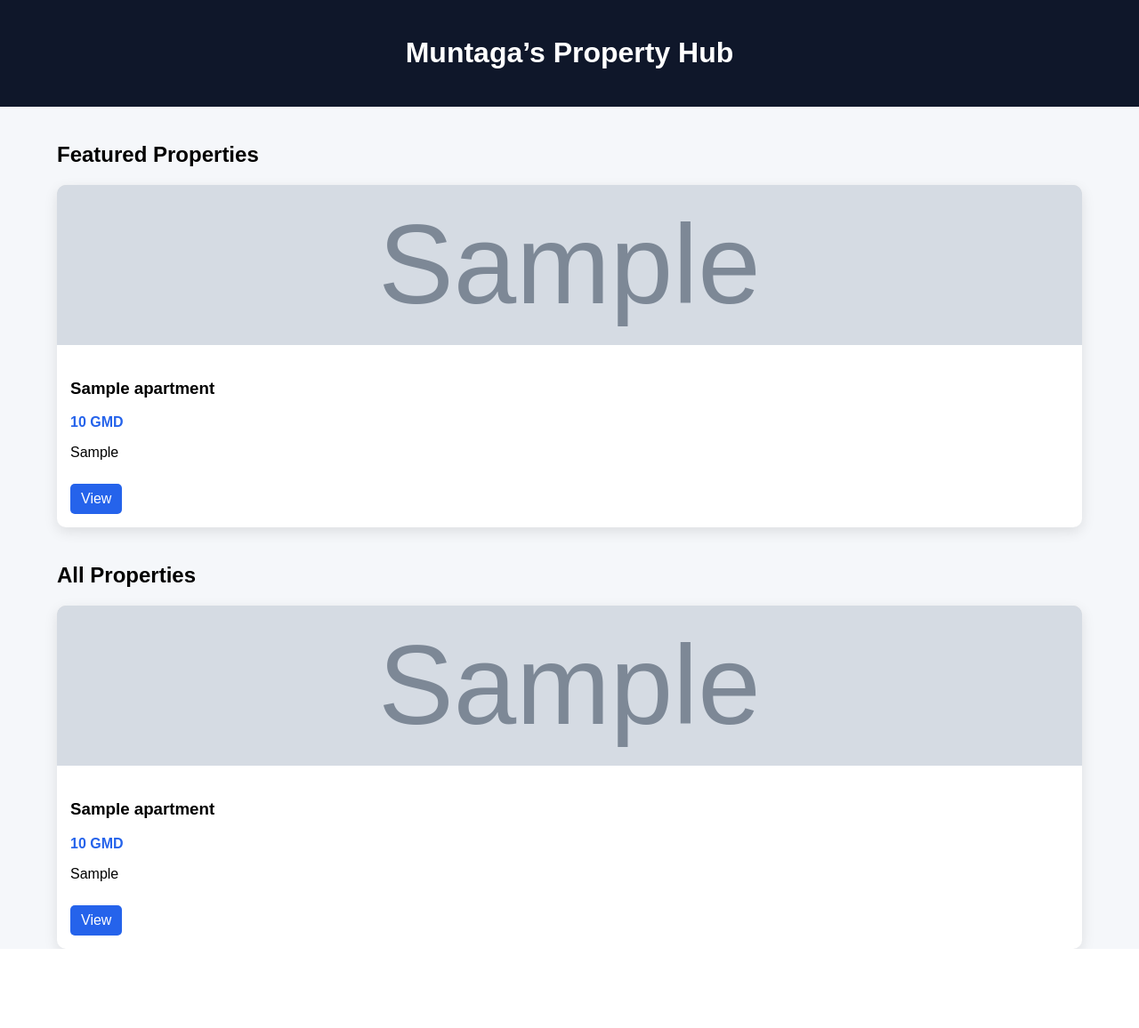
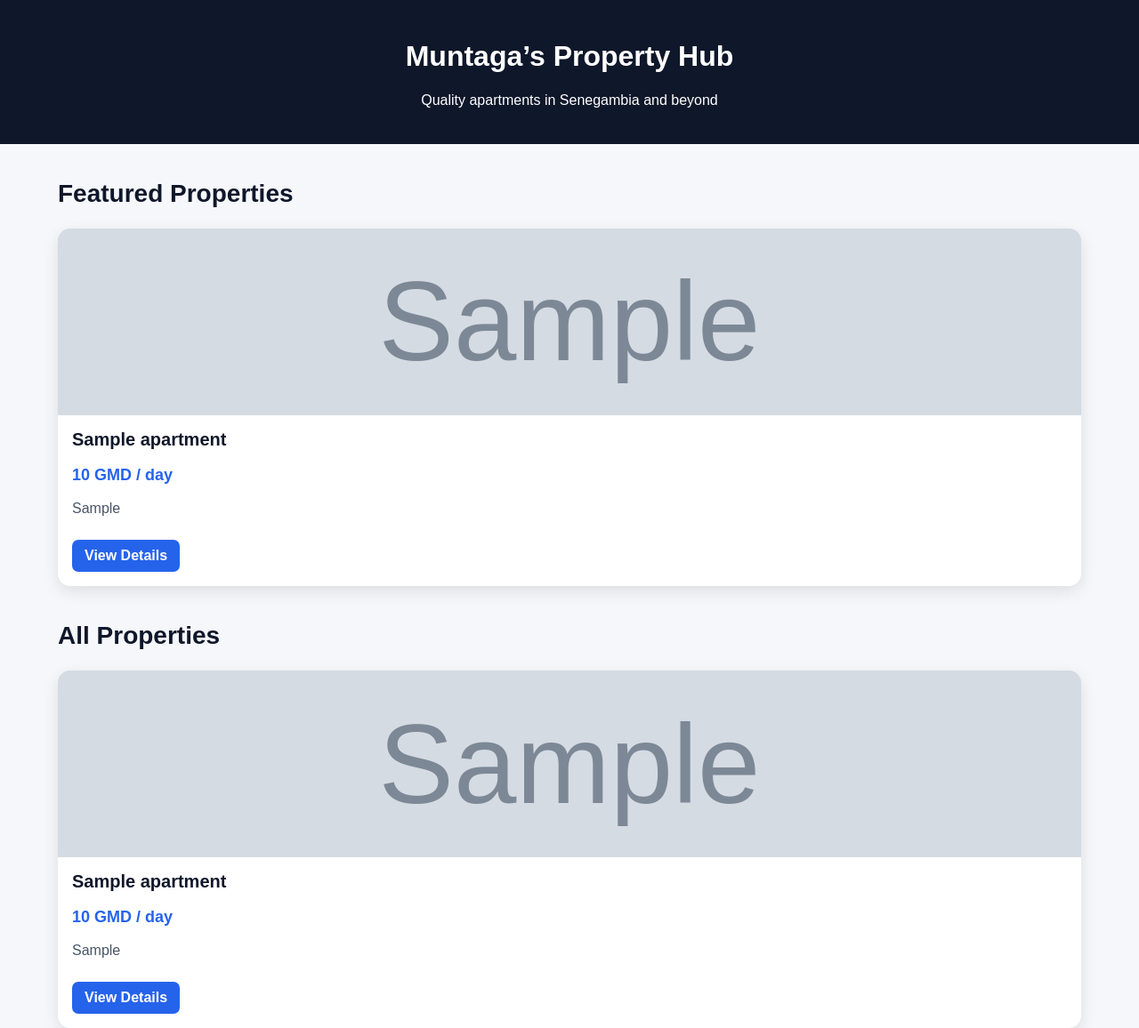
Before and after one commit to muntaga33/apartment-site, a Django app: page / in a window 1280 px wide. Shown: the whole page at 89% size. Before the commit the page ends 1067 px from the top, so only its background shows below. Run offline with Django 5.2, Linux system fonts and the light colour scheme; tables that the repository leaves empty hold one stand-in row (values such as "Sample post"); grey boxes marked "Sample" are stand-in pictures.

Commit message:
fix homepage image fallback

```diff
--- a/Templates/properties/apartment_list.html
+++ b/Templates/properties/apartment_list.html
@@ -6,64 +6,90 @@
 
     <style>
         body {
-            font-family: Arial;
+            font-family: Arial, sans-serif;
             margin: 0;
             background: #f5f7fa;
+            color: #0f172a;
         }
 
         .header {
             background: #0f172a;
             color: white;
-            padding: 20px;
+            padding: 24px;
             text-align: center;
         }
 
         .container {
             width: 90%;
+            max-width: 1150px;
             margin: auto;
         }
 
         h2 {
             margin-top: 40px;
+            font-size: 28px;
         }
 
         .grid {
             display: grid;
-            grid-template-columns: repeat(auto-fit, minmax(250px, 1fr));
-            gap: 20px;
+            grid-template-columns: repeat(auto-fit, minmax(260px, 1fr));
+            gap: 22px;
         }
 
         .card {
             background: white;
-            border-radius: 10px;
+            border-radius: 14px;
             overflow: hidden;
-            box-shadow: 0 5px 15px rgba(0,0,0,0.1);
+            box-shadow: 0 6px 18px rgba(0,0,0,0.10);
         }
 
         .card img {
             width: 100%;
-            height: 180px;
+            height: 210px;
             object-fit: cover;
-            background: #ddd;
+            background: #e5e7eb;
+            display: block;
         }
 
         .card-body {
-            padding: 15px;
+            padding: 16px;
+        }
+
+        .card-body h3 {
+            margin: 0 0 10px;
+            font-size: 20px;
         }
 
         .price {
             color: #2563eb;
             font-weight: bold;
+            font-size: 18px;
+        }
+
+        .location {
+            color: #475569;
         }
 
         .btn {
             display: inline-block;
-            padding: 8px 12px;
+            padding: 9px 14px;
             background: #2563eb;
             color: white;
-            border-radius: 5px;
+            border-radius: 7px;
             text-decoration: none;
             margin-top: 10px;
+            font-weight: bold;
+        }
+
+        .btn:hover {
+            background: #1d4ed8;
+        }
+
+        .empty {
+            background: white;
+            padding: 20px;
+            border-radius: 12px;
+            color: #64748b;
         }
     </style>
 </head>
@@ -72,6 +98,7 @@
 
 <div class="header">
     <h1>Muntaga’s Property Hub</h1>
+    <p>Quality apartments in Senegambia and beyond</p>
 </div>
 
 <div class="container">
@@ -82,19 +109,21 @@
         {% for apartment in featured %}
         <div class="card">
             {% if apartment.image %}
-                <img src="{{ apartment.image.url }}">
+                <img src="{{ apartment.image.url }}" alt="{{ apartment.title }}">
+            {% else %}
+                <img src="https://via.placeholder.com/500x300?text=No+Image" alt="No image">
             {% endif %}
 
             <div class="card-body">
                 <h3>{{ apartment.title }}</h3>
-                <p class="price">{{ apartment.price }} GMD</p>
-                <p>{{ apartment.location }}</p>
+                <p class="price">{{ apartment.price }} {{ apartment.currency }} / {{ apartment.price_type }}</p>
+                <p class="location">{{ apartment.location }}</p>
 
-                <a href="{% url 'apartment_detail' apartment.id %}" class="btn">
-                    View
-                </a>
+                <a href="{% url 'apartment_detail' apartment.id %}" class="btn">View Details</a>
             </div>
         </div>
+        {% empty %}
+        <div class="empty">No featured properties yet.</div>
         {% endfor %}
     </div>
 
@@ -104,19 +133,21 @@
         {% for apartment in apartments %}
         <div class="card">
             {% if apartment.image %}
-                <img src="{{ apartment.image.url }}">
+                <img src="{{ apartment.image.url }}" alt="{{ apartment.title }}">
+            {% else %}
+                <img src="https://via.placeholder.com/500x300?text=No+Image" alt="No image">
             {% endif %}
 
             <div class="card-body">
                 <h3>{{ apartment.title }}</h3>
-                <p class="price">{{ apartment.price }} GMD</p>
-                <p>{{ apartment.location }}</p>
+                <p class="price">{{ apartment.price }} {{ apartment.currency }} / {{ apartment.price_type }}</p>
+                <p class="location">{{ apartment.location }}</p>
 
-                <a href="{% url 'apartment_detail' apartment.id %}" class="btn">
-                    View
-                </a>
+                <a href="{% url 'apartment_detail' apartment.id %}" class="btn">View Details</a>
             </div>
         </div>
+        {% empty %}
+        <div class="empty">No properties found.</div>
         {% endfor %}
     </div>
 
```
